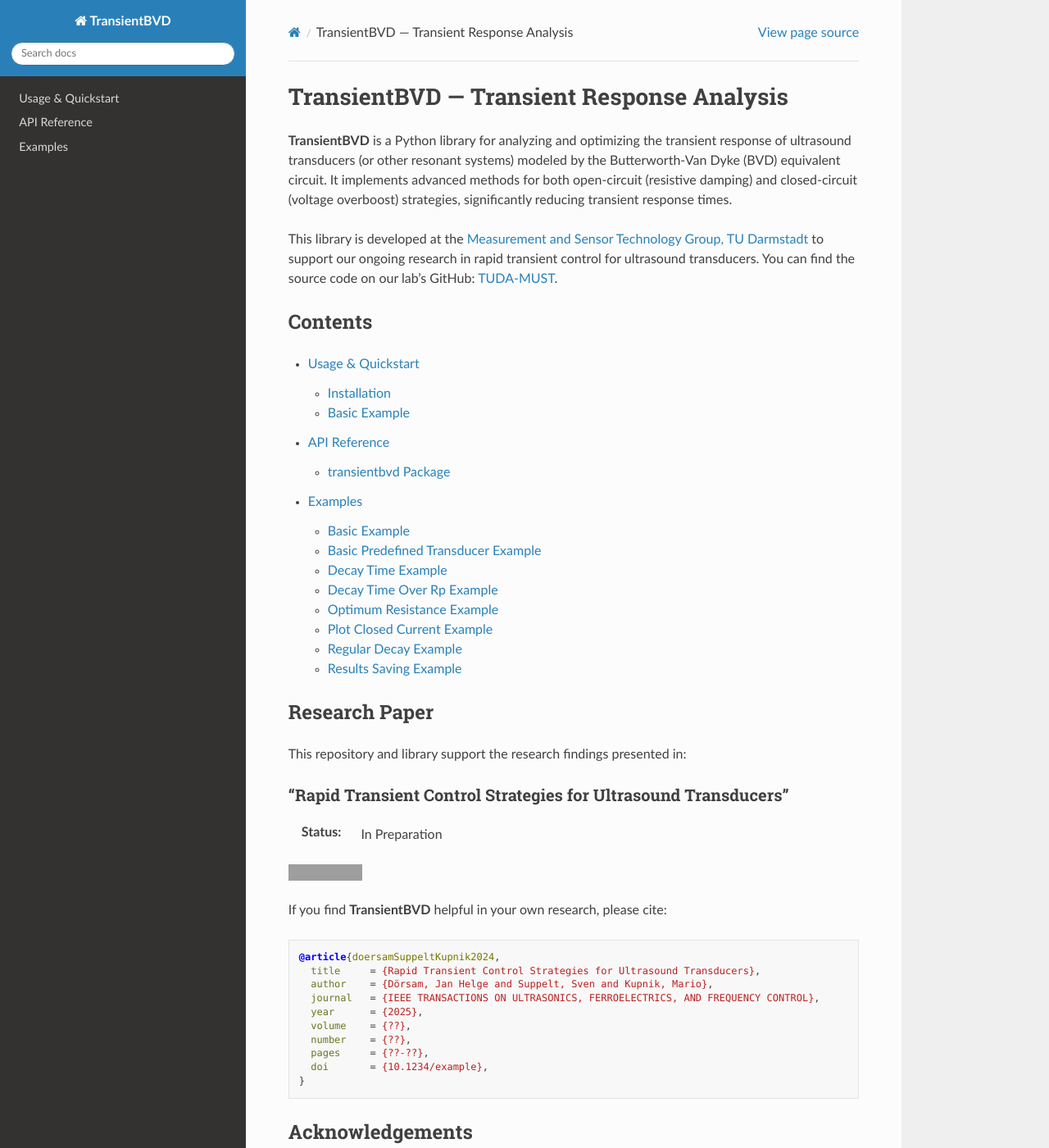
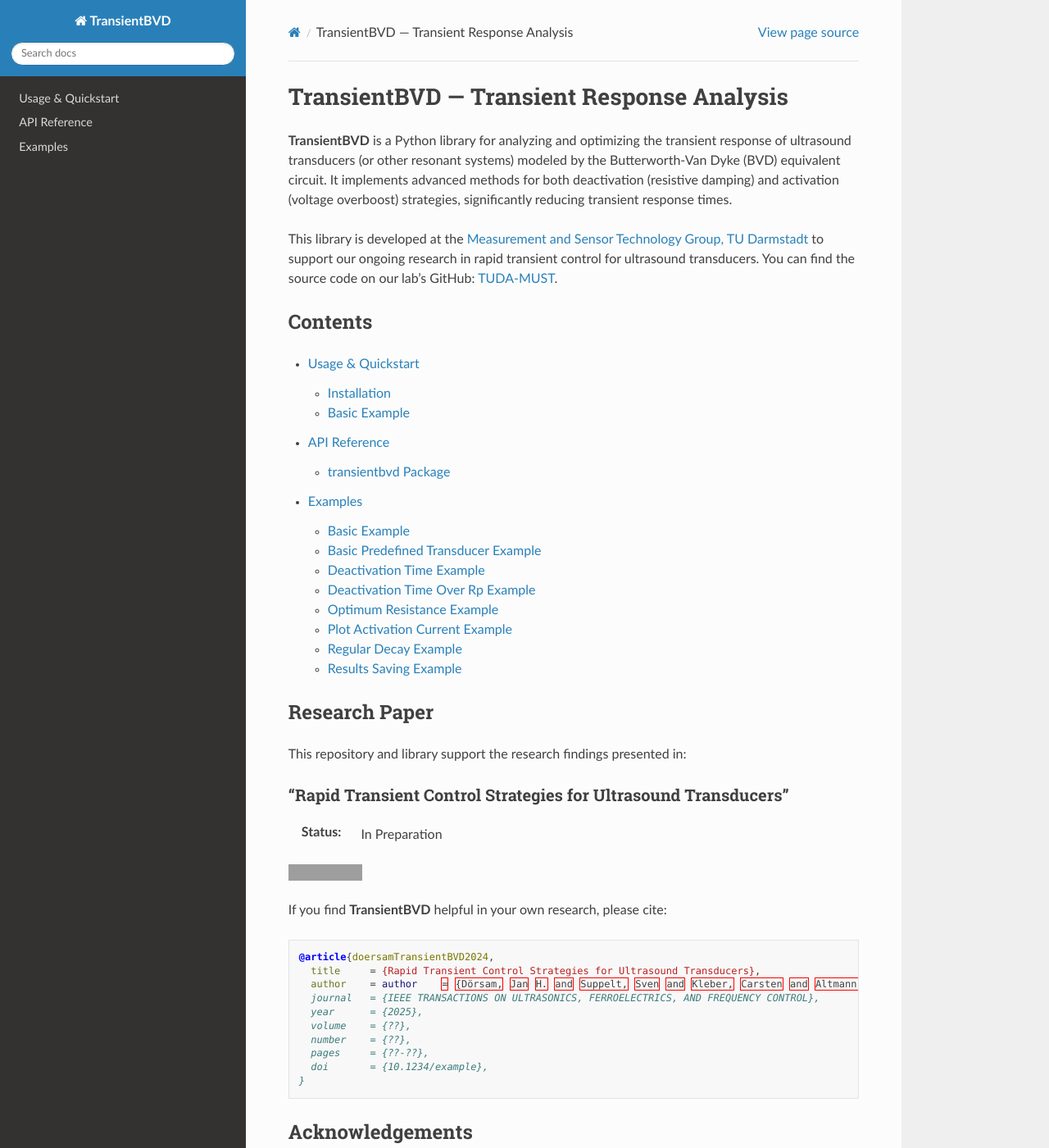
Before and after one commit to TUDA-MUST/TransientBVD, a Sphinx documentation site: the page built from docs/source/index.rst, in a window 1280 px wide and 1400 px high. Shown: the whole window at 82% size. Built offline with Sphinx 7.4.7 and the Read the Docs theme 3.1.0, drawn with Linux system fonts in a browser that asks for light colours; grey boxes are pictures that could not be loaded.

Commit message:
Update documentation

```diff
--- a/docs/source/index.rst
+++ b/docs/source/index.rst
@@ -7,7 +7,7 @@
 **TransientBVD** is a Python library for analyzing and optimizing the transient
 response of ultrasound transducers (or other resonant systems) modeled by the
 Butterworth-Van Dyke (BVD) equivalent circuit. It implements advanced methods
-for both open-circuit (resistive damping) and closed-circuit (voltage overboost)
+for both deactivation (resistive damping) and activation (voltage overboost)
 strategies, significantly reducing transient response times.
 
 This library is developed at the
@@ -42,9 +42,9 @@
 
 .. code-block:: bibtex
 
-   @article{doersamSuppeltKupnik2024,
+   @article{doersamTransientBVD2024,
      title     = {Rapid Transient Control Strategies for Ultrasound Transducers},
-     author    = {Dörsam, Jan Helge and Suppelt, Sven and Kupnik, Mario},
+     author    = author    = {Dörsam, Jan H. and Suppelt, Sven and Kleber, Carsten and Altmann, Alexander A. and Schrödel, Yannick and Schmitt, Daniel and Schmitt, Toni and Haugwitz, Christoph and Wismath, Sonja and Soennecken, Soeren and Heyl, Christoph and Kupnik, Mario},
      journal   = {IEEE TRANSACTIONS ON ULTRASONICS, FERROELECTRICS, AND FREQUENCY CONTROL},
      year      = {2025},
      volume    = {??},
@@ -73,8 +73,6 @@
    funding by Austria, Belgium, Czech Republic, Germany, Netherlands, Norway,
    and Spain).
 
-
-
 Indices and tables
 ------------------
 * :ref:`genindex`
--- a/docs/source/usage.rst
+++ b/docs/source/usage.rst
@@ -12,7 +12,7 @@
 
 Basic Example
 -------------
-Using open-circuit potential analysis:
+Using deactivation potential analysis:
 
 .. code-block:: python
 
@@ -25,7 +25,7 @@
        c0=3970.1e-12
    )
 
-Closed-circuit potential with overboost:
+Activation potential with overboost:
 
 .. code-block:: python
 
```
Also changed, not shown: docs/source/examples.rst (+14 -14 lines).
